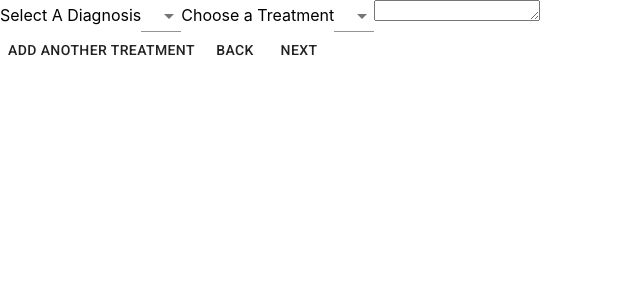
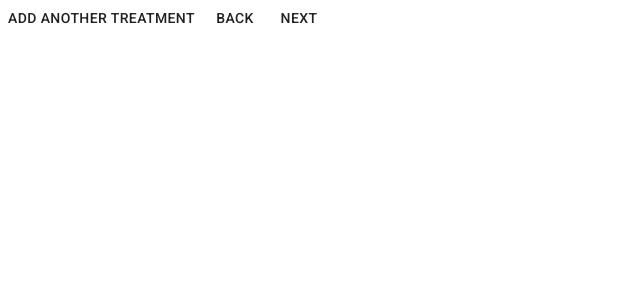
Before and after one commit to rginsberg549/rfa_v1, a React (Create React App) app in the folder client/: page /request-treatments in a window 1280 px wide. Shown: the top 300 px of the page, without its empty margins (0-640 px from the left). Built offline with nearby package versions, Linux system fonts and the light colour scheme.

Commit message:
working through some challenges - adding checkpoint with this commit

```diff
--- a/client/src/App.js
+++ b/client/src/App.js
@@ -55,6 +55,7 @@ function App() {
   }
 
   const updateRequestedTreatments = (treatment) => {
+    console.log(treatment);
     setState({ ...state, requestedTreatments: {
       ...state.requestedTreatments, treatment
 
--- a/client/src/components/RequestTeatments.js
+++ b/client/src/components/RequestTeatments.js
@@ -3,13 +3,14 @@ import { Button, MenuItem } from '@material-ui/core';
 import FormObject from "../utils/FormContext";
 import { useHistory } from 'react-router-dom';
 import TreatmentRow from "../components/TreatmentRow";
+import selectedDiagnosisState from "../components/TreatmentRow";
 
 
 function RequestTreatments() {
 
   let history = useHistory();
 
-  const [treatmentRowState, setTreatmentRow] = useState({components: [<TreatmentRow></TreatmentRow>]})
+  const [treatmentRowState, setTreatmentRow] = useState({components: []})
 
   const { updateRequestedTreatments } = useContext(FormObject);
 
@@ -24,13 +25,10 @@ function RequestTreatments() {
     history.goBack();
   }
 
-  const renderTreatmentRow = (event) => {
-    console.log(event)
-
-
-    const newComponents = [...treatmentRowState.components, <TreatmentRow/>];
+  const renderTreatmentRow = () => {
+    const newTreatmentRow = [...treatmentRowState.components, <TreatmentRow/>];
     setTreatmentRow({
-      components: newComponents
+      components: newTreatmentRow
     });
   }
 
@@ -38,8 +36,7 @@ function RequestTreatments() {
 
   return (
     <div>
-      {treatmentRowState.components.map(()=>
-            <TreatmentRow></TreatmentRow>)}
+      {treatmentRowState.components.map((i) => <TreatmentRow key={i} ></TreatmentRow>)}
       <Button onClick={renderTreatmentRow.bind(this)}>Add Another Treatment</Button>
       <Button onClick={handleBackClick} type="submit" value="back">Back</Button>
       <Button onClick={handleNextClick} type="submit" value="next">Next</Button>
--- a/client/src/components/TreatmentRow.js
+++ b/client/src/components/TreatmentRow.js
@@ -1,4 +1,4 @@
-import { MenuItem,  Select, TextareaAutosize } from '@material-ui/core';
+import { Button, MenuItem,  Select, TextareaAutosize } from '@material-ui/core';
 import React, { useContext, useState } from "react";
 import FormObject from "../utils/FormContext";
 import getDiagnosis from "../utils/getDiagnosis";
@@ -13,6 +13,8 @@ function TreatmentRow() {
   const [selectedTreatmentsState, setSelectedTreatment] = useState("");
   const [treatmentNotesState, setTreatmentNotes] = useState("");
 
+
+
   const { updateRequestedTreatments } = useContext(FormObject);
 
   const handleDiagnosisChange = (event)=> {
@@ -20,6 +22,8 @@ function TreatmentRow() {
       setSelectedDiagnosis(event.target.value);
       const treatments = getTreatments(event.target.value);
       setTreatments(treatments);
+      updateRequestedTreatments(selectedDiagnosisState);
+      console.log(FormObject);
   }
 
   const handleTreatmentChange = (event)=> {
@@ -32,23 +36,31 @@ function TreatmentRow() {
     setTreatmentNotes(event.target.value);
   }
 
+  const handleDeleteTreatmentRow = (event)=> {
+    event.preventDefault();
+
+  }
+
   const diagnosis = getDiagnosis();
 
   return (
     <form>
         <label>Select A Diagnosis</label>
-        <Select labelId="" id="" value={selectedDiagnosisState} onChange={handleDiagnosisChange} >
+        <Select value={selectedDiagnosisState} onChange={handleDiagnosisChange} >
           {diagnosis.map((item, i) =>
             <MenuItem key={i} value={item}>{item}</MenuItem>)}
         </Select>
 
         <label>Choose a Treatment</label>
-        <Select labelId="" id="" value={selectedTreatmentsState} onChange={handleTreatmentChange} >
-          {treatmentsState.map(item=>
-            <MenuItem value={item}>{item}</MenuItem>)}
+        <Select value={selectedTreatmentsState} onChange={handleTreatmentChange} >
+          {treatmentsState.map((item,i)=>
+            <MenuItem key={i} value={item}>{item}</MenuItem>)}
         </Select>
 
         <TextareaAutosize onChange={handleNotesChange}/>
+
+        <Button onChange={handleDeleteTreatmentRow}>Remove</Button>
+
     </form>
   );
 }
--- a/client/src/utils/FormContext.js
+++ b/client/src/utils/FormContext.js
@@ -30,12 +30,7 @@ const FormObject = createContext({
   claims_phoneNumber: "",
   claims_faxNumber: "",
   claims_physicianEmail: "",
-  requestedTreatments: [
-    {
-    "SelectedDiagnosis": "Selected diagnosis value",
-    "SelectedTreatments": ["Treatment 1"],
-    "AdditionalNotes": ["Notes 1"]}
-  ],
+  requestedTreatments: [],
   updateContextField: () => {},
   updateRequestedTreatments: () => {},
 });
```
